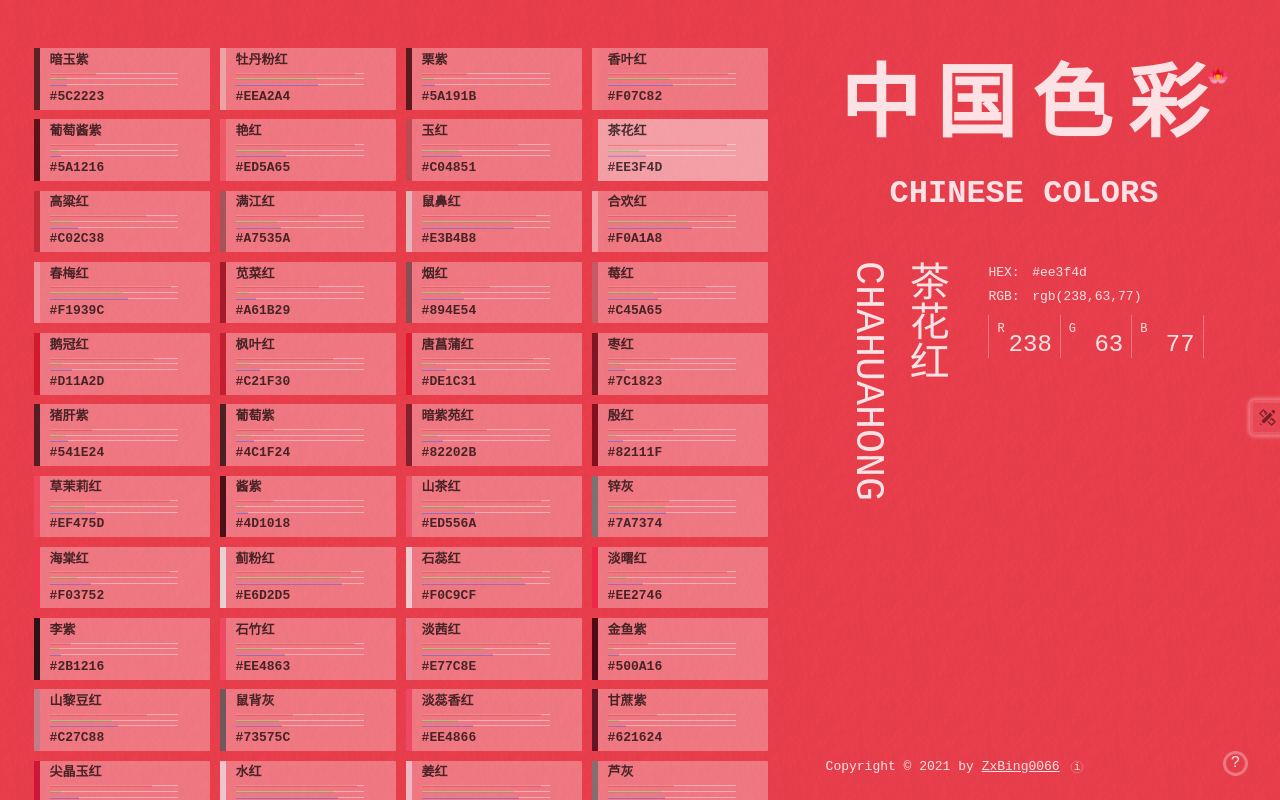
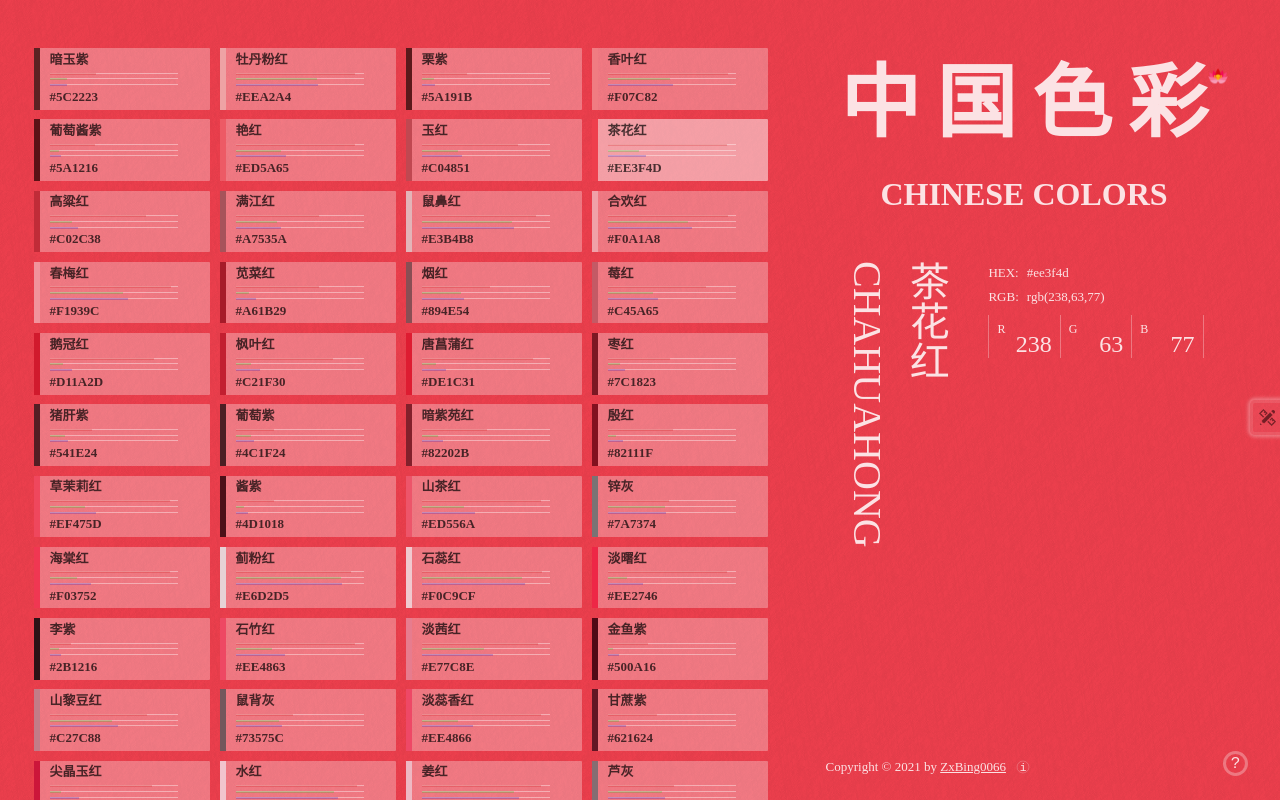
Before and after one commit to ZxBing0066/chinese-colors, a React (Vite) app: page / in a window 1280 px wide. Built offline with nearby package versions, Linux system fonts and the light colour scheme; a web font is replaced by a local one.

Commit message:
fix: 🐞 fix windows en font

```diff
--- a/src/variable.scss
+++ b/src/variable.scss
@@ -1,7 +1,7 @@
 $margin: 0.3rem;
 $special-font-hz: 'Xingkai SC', '方正楷体', '楷体', '华文楷体', '黑体', 'cfkai';
-$special-font-zm: 'Academy Engraved LET', 'American Typewriter', 'Bradley Hand', Avenir, monospace;
+$special-font-zm: 'Academy Engraved LET', 'American Typewriter', 'Bradley Hand', Avenir;
 $default-font-hz: 'Weibei SC', STXingkai, 'KaiTi SC', STKaiTi, '黑体', '宋体', 'Xingkai SC';
-$default-font-zm: 'Bradley Hand', 'American Typewriter', Avenir, monospace;
-$normal-font: Avenir, monospace;
+$default-font-zm: 'Bradley Hand', 'American Typewriter', Avenir;
+$normal-font: Avenir;
 $color-transition-duration: 1s;
```
